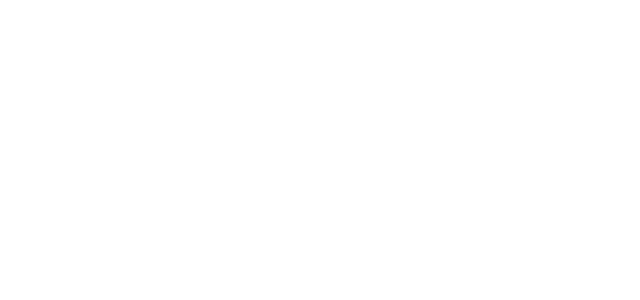
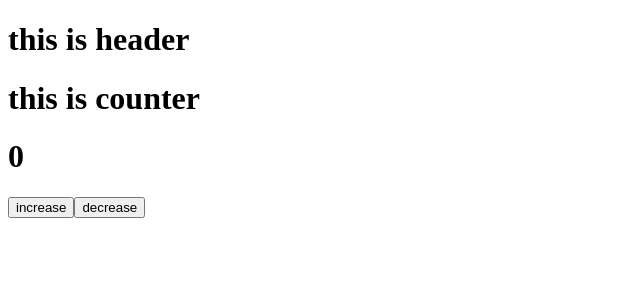
Before and after one commit to Aal-Emraan/amazon-clone, a Next.js app: page / in a window 1280 px wide. Shown: the top 300 px of the page, without its empty margins (0-640 px from the left). Built offline with nearby package versions, Linux system fonts and the light colour scheme.

Commit message:
useReducer hook learned

```diff
--- a/package.json
+++ b/package.json
@@ -6,6 +6,7 @@
     "start": "next start"
   },
   "dependencies": {
+    "@reduxjs/toolkit": "^1.6.2",
     "next": "latest",
     "react": "^17.0.2",
     "react-dom": "^17.0.2"
--- /dev/null
+++ b/src/components/Header.js
@@ -0,0 +1,9 @@
+function Header() {
+	return (
+		<div>
+			<h1>this is header</h1>
+		</div>
+	);
+}
+
+export default Header;
--- /dev/null
+++ b/src/countReducer/CountReducer.js
@@ -0,0 +1,91 @@
+import { useReducer } from "react";
+
+function CountReducer() {
+	const initialState = {
+		count: 0,
+		user: [],
+		numbers: 100,
+		isAdmin: false,
+	};
+
+	function reducer(state, action) {
+		switch (action.type) {
+			case "INCREMENT":
+				return {
+					...state,
+					count: state.count + 1,
+				};
+				break;
+			case "DECREMENT":
+				return {
+					...state,
+					count: state.count - 1,
+				};
+				break;
+			default:
+				return state;
+		}
+	}
+
+	const [state, despatch] = useReducer(reducer, initialState);
+
+	return (
+		<div>
+			<h1>this is counter</h1>
+			<h1>{state.count}</h1>
+			<button onClick={() => despatch({ type: "INCREMENT" })}>
+				increase
+			</button>
+			<button onClick={() => despatch({ type: "DECREMENT" })}>
+				decrease
+			</button>
+		</div>
+	);
+}
+
+export default CountReducer;
+
+// function countReducer() {
+// 	const [state, despatch] = useReducer(reducer, initialState);
+
+// 	const initialState = {
+// 		count: 0,
+// 		user: [],
+// 		numbers: 100,
+// 		isAdmin: false,
+// 	};
+
+// 	function reducer(state, action) {
+// 		switch (action.type) {
+// 			case "INCREMENT":
+// 				return {
+// 					...state,
+// 					count: state.count + 1,
+// 				};
+// 				break;
+// 			case "DECREMENT":
+// 				return {
+// 					...state,
+// 					count: state.count - 1,
+// 				};
+// 				break;
+// 			default:
+// 				return state;
+// 		}
+// 	}
+
+// 	return (
+// 		<div>
+// 			<h1>this is counter</h1>
+// 			<h1>{state.count}</h1>
+// 			<button onClick={() => despatch({ type: "INCREMENT" })}>
+// 				increase
+// 			</button>
+// 			<button onClick={() => despatch({ type: "DECREMENT" })}>
+// 				decrease
+// 			</button>
+// 		</div>
+// 	);
+// }
+
+// export default countReducer;
--- a/pages/index.js
+++ b/src/pages/index.js
@@ -1,4 +1,7 @@
 import Head from "next/head";
+import { useReducer } from "react";
+import Header from "../components/Header";
+import CountReducer from "../countReducer/CountReducer";
 
 export default function Home() {
 	return (
@@ -7,6 +10,8 @@
 				<title>Amazon</title>
 				<link rel="icon" href="/favicon.ico" />
 			</Head>
+			<Header />
+			<CountReducer />
 		</div>
 	);
 }
```
Also changed, not shown: tailwind.config.js (+14 -4 lines), src/app/store.js (added), src/pages/_app.js (renamed from pages/_app.js), src/pages/api/hello.js (renamed from pages/api/hello.js), 1 other file (tests, documents, lock files or other folders).
